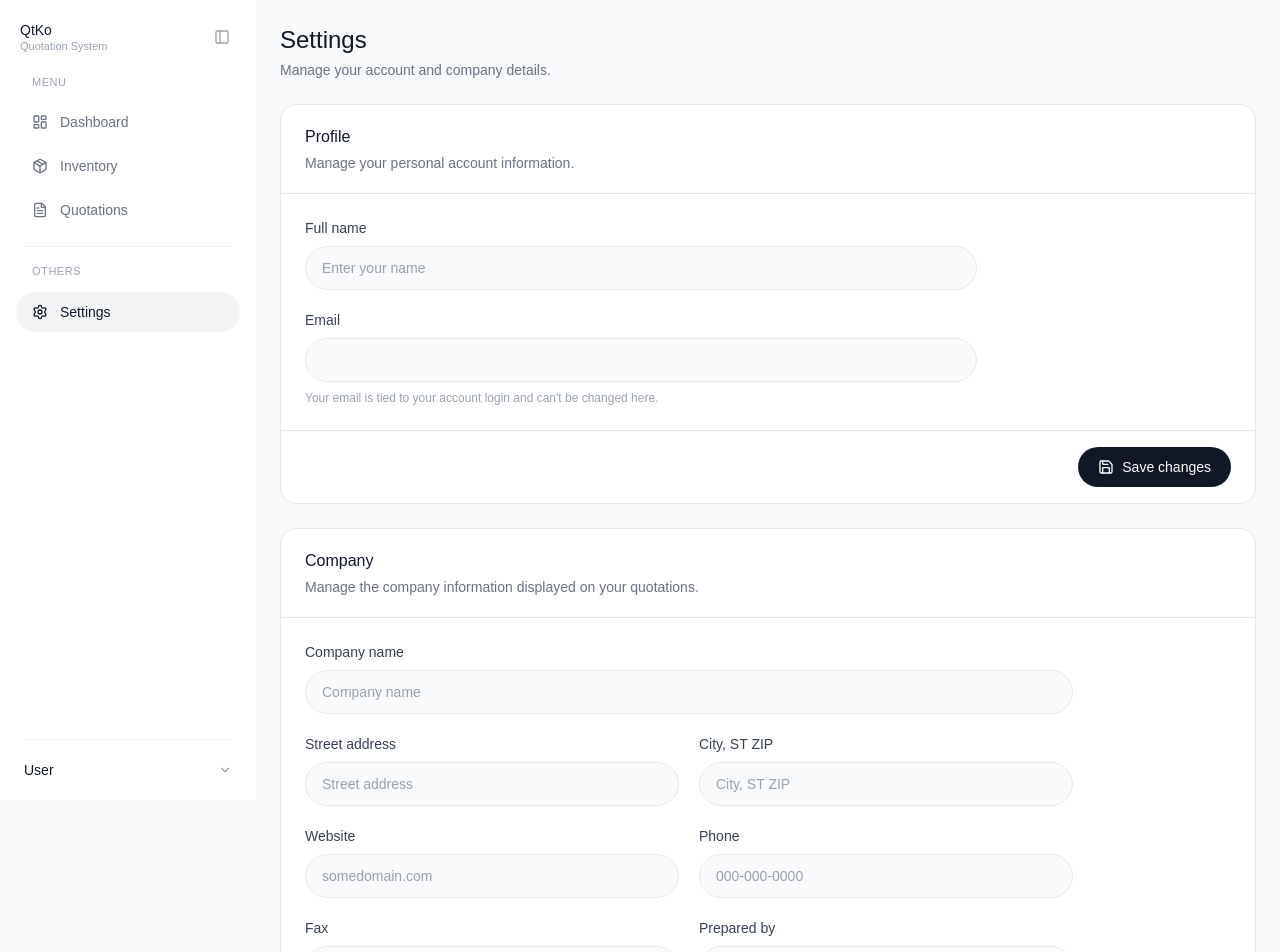
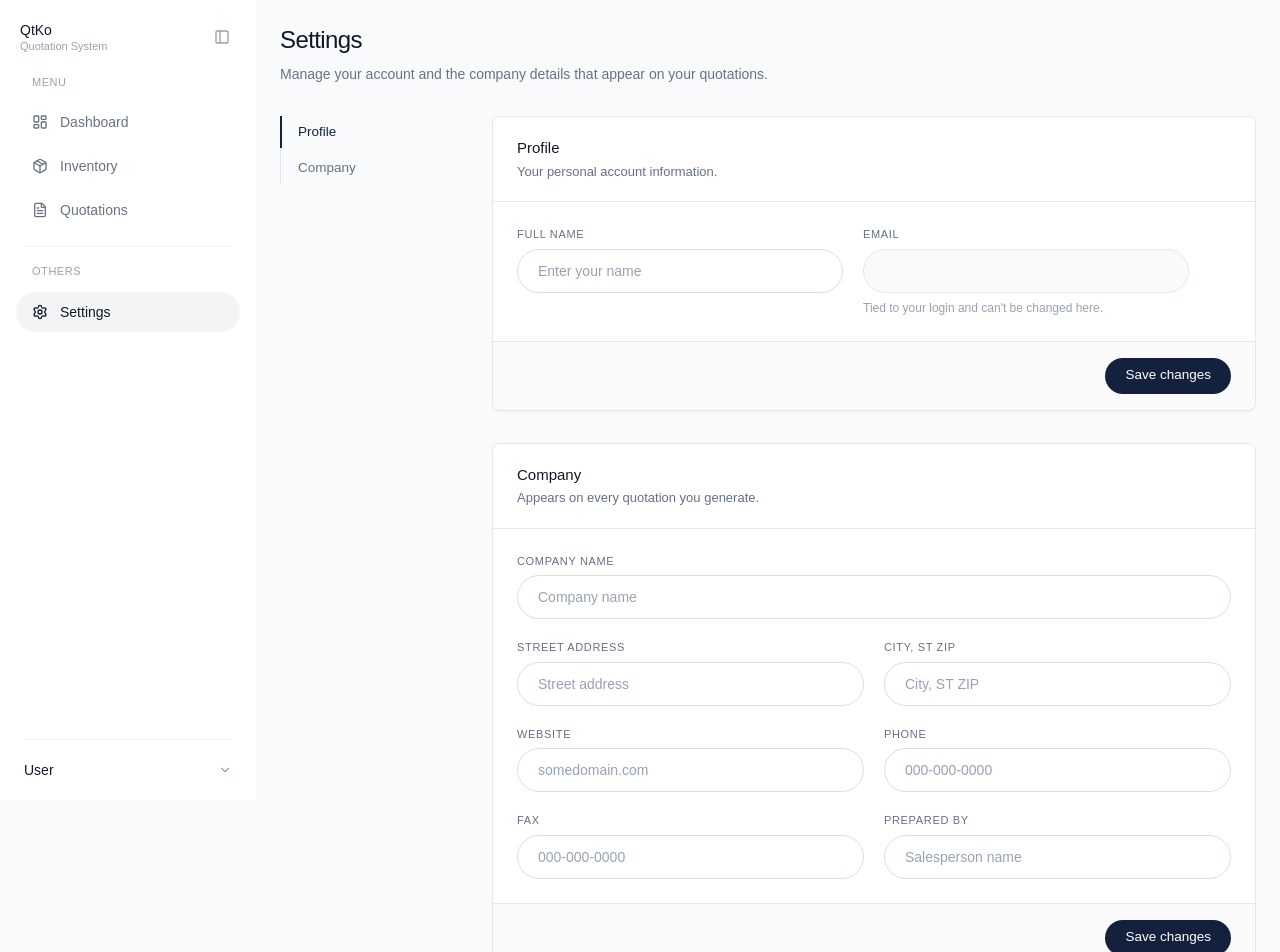
Before and after one commit to alexismierah/systems, a Next.js app in the folder qt/: page /dashboard/settings in a window 1280 px wide. Shown: the top 952 px of the page. Built offline with nearby package versions, Linux system fonts and the light colour scheme; no server answers.

Commit message:
Update page.tsx

```diff
--- a/qt/src/app/dashboard/settings/page.tsx
+++ b/qt/src/app/dashboard/settings/page.tsx
@@ -1,7 +1,6 @@
 "use client";
 
 import { useEffect, useState } from "react";
-import { Save, Loader2 } from "lucide-react";
 import { createClient } from "@/lib/supabase/client";
 
 const fontStack =
@@ -28,7 +27,10 @@ const emptyCompany: CompanyInfo = {
 };
 
 const inputClass =
-  "h-11 w-full rounded-full border border-gray-200 bg-gray-50 px-4 text-sm outline-none transition placeholder:text-gray-400 focus:border-gray-900 focus:bg-white focus:ring-2 focus:ring-gray-900/10";
+  "h-11 w-full rounded-full border border-[#DBDFE6] bg-white px-5 text-[14px] text-[#101828] outline-none transition placeholder:text-[#98A2B3] focus:border-[#14213D] focus:ring-2 focus:ring-[#14213D]/10";
+
+const labelClass =
+  "mb-1.5 block text-[11px] font-medium uppercase tracking-[0.06em] text-[#667085]";
 
 export default function SettingsPage() {
   const [userId, setUserId] = useState<string | null>(null);
@@ -39,19 +41,30 @@ export default function SettingsPage() {
   const [company, setCompany] =
     useState<CompanyInfo>(emptyCompany);
 
-  const [loadingProfile, setLoadingProfile] = useState(true);
-  const [savingProfile, setSavingProfile] = useState(false);
-  const [savingCompany, setSavingCompany] = useState(false);
+  const [loadingProfile, setLoadingProfile] =
+    useState(true);
 
-  const [profileSaved, setProfileSaved] = useState(false);
-  const [companySaved, setCompanySaved] = useState(false);
+  const [savingProfile, setSavingProfile] =
+    useState(false);
 
-  const [profileError, setProfileError] = useState("");
-  const [companyError, setCompanyError] = useState("");
+  const [savingCompany, setSavingCompany] =
+    useState(false);
 
-  // =========================
+  const [profileSaved, setProfileSaved] =
+    useState(false);
+
+  const [companySaved, setCompanySaved] =
+    useState(false);
+
+  const [profileError, setProfileError] =
+    useState("");
+
+  const [companyError, setCompanyError] =
+    useState("");
+
+  // =========================================================
   // LOAD PROFILE + COMPANY
-  // =========================
+  // =========================================================
 
   useEffect(() => {
     const supabase = createClient();
@@ -70,7 +83,8 @@ export default function SettingsPage() {
 
       setUserId(user.id);
 
-      const { data: profile } = await supabase
+      const { data: profile } =
+        await supabase
           .from("profiles")
           .select("full_name, email")
           .eq("id", user.id)
@@ -78,11 +92,18 @@ export default function SettingsPage() {
 
       setName(
         profile?.full_name ||
-          (user.user_metadata?.full_name as string | undefined) ||
+          (user.user_metadata
+            ?.full_name as
+            | string
+            | undefined) ||
           ""
       );
 
-      setEmail(profile?.email || user.email || "");
+      setEmail(
+        profile?.email ||
+          user.email ||
+          ""
+      );
 
       setLoadingProfile(false);
     }
@@ -90,7 +111,9 @@ export default function SettingsPage() {
     loadProfile();
 
     const storedCompany =
-      localStorage.getItem("company-profile");
+      localStorage.getItem(
+        "company-profile"
+      );
 
     if (storedCompany) {
       try {
@@ -104,9 +127,9 @@ export default function SettingsPage() {
     }
   }, []);
 
-  // =========================
+  // =========================================================
   // SAVE PROFILE
-  // =========================
+  // =========================================================
 
   const saveProfile = async () => {
     setProfileError("");
@@ -115,28 +138,35 @@ export default function SettingsPage() {
 
     try {
       if (!name.trim()) {
-        setProfileError("Please enter your name.");
+        setProfileError(
+          "Please enter your name."
+        );
         return;
       }
 
       const supabase = createClient();
 
       if (userId) {
-        const { error } = await supabase
+        const { error } =
+          await supabase
             .from("profiles")
             .update({
-            full_name: name.trim(),
+              full_name:
+                name.trim(),
             })
             .eq("id", userId);
 
         if (error) {
-          setProfileError(error.message);
+          setProfileError(
+            error.message
+          );
           return;
         }
 
         await supabase.auth.updateUser({
           data: {
-            full_name: name.trim(),
+            full_name:
+              name.trim(),
           },
         });
       }
@@ -155,9 +185,9 @@ export default function SettingsPage() {
     }
   };
 
-  // =========================
+  // =========================================================
   // SAVE COMPANY
-  // =========================
+  // =========================================================
 
   const saveCompany = async () => {
     setCompanyError("");
@@ -188,61 +218,121 @@ export default function SettingsPage() {
     }
   };
 
+  // =========================================================
+  // RENDER
+  // =========================================================
+
   return (
     <div
+      className="min-h-full w-full"
       style={{
         fontFamily: fontStack,
         fontWeight: 300,
       }}
     >
-      {/* ========================= */}
-      {/* PAGE HEADER */}
-      {/* ========================= */}
+      {/* =====================================================
+          PAGE HEADER
+      ===================================================== */}
 
-      <div className="mb-6">
+      <div className="mb-8">
         <h1
-          className="text-2xl text-gray-900"
-          style={{ fontWeight: 500 }}
+          className="text-2xl tracking-tight text-gray-900"
+          style={{
+            fontWeight: 300,
+          }}
         >
           Settings
         </h1>
 
-        <p className="mt-1 text-sm text-gray-500">
-          Manage your account and company details.
+        <p className="mt-2 text-sm text-gray-500">
+          Manage your account and the
+          company details that appear on
+          your quotations.
         </p>
       </div>
 
-      {/* ========================= */}
-      {/* PROFILE PANEL */}
-      {/* ========================= */}
+      {/* =====================================================
+          SETTINGS LAYOUT
 
-      <section className="mb-6 overflow-hidden rounded-2xl border border-gray-200 bg-white">
-        {/* Panel Header */}
-        <div className="border-b border-gray-200 px-6 py-5">
+          Full width like Quotations page.
+      ===================================================== */}
+
+      <div className="grid w-full grid-cols-1 gap-8 lg:grid-cols-[180px_minmax(0,1fr)]">
+        {/* ===================================================
+            SECTION NAV
+        =================================================== */}
+
+        <nav className="hidden lg:block">
+          <ul className="sticky top-10 space-y-1 border-l border-[#E4E7EC] text-[13.5px]">
+            <li>
+              <a
+                href="#profile"
+                className="-ml-px block border-l-2 border-[#14213D] py-1.5 pl-4 text-[#14213D]"
+                style={{
+                  fontWeight: 500,
+                }}
+              >
+                Profile
+              </a>
+            </li>
+
+            <li>
+              <a
+                href="#company"
+                className="-ml-px block border-l-2 border-transparent py-1.5 pl-4 text-[#667085] transition hover:border-[#D0D5DD] hover:text-[#101828]"
+              >
+                Company
+              </a>
+            </li>
+          </ul>
+        </nav>
+
+        {/* ===================================================
+            CONTENT
+        =================================================== */}
+
+        <div className="min-w-0 space-y-8">
+          {/* =================================================
+              PROFILE PANEL
+          ================================================= */}
+
+          <section
+            id="profile"
+            className="scroll-mt-10 overflow-hidden rounded-lg border border-[#E4E7EC] bg-white shadow-[0_1px_2px_rgba(16,24,40,0.04)]"
+          >
+            {/* PANEL HEADER (sticky) */}
+
+            <div className="sticky top-0 z-10 border-b border-[#E4E7EC] bg-white px-6 py-5">
               <h2
-            className="text-base text-gray-900"
-            style={{ fontWeight: 500 }}
+                className="text-[15px] text-[#101828]"
+                style={{
+                  fontWeight: 500,
+                }}
               >
                 Profile
               </h2>
 
-          <p className="mt-1 text-sm text-gray-500">
-            Manage your personal account information.
+              <p className="mt-0.5 text-[13px] text-[#667085]">
+                Your personal account
+                information.
               </p>
             </div>
 
-        {/* Panel Content */}
-        <div className="p-6">
+            {/* PANEL CONTENT */}
+
+            <div className="px-6 py-6">
               {loadingProfile ? (
-            <div className="flex items-center gap-2 text-sm text-gray-500">
-              <Loader2 className="h-4 w-4 animate-spin" />
+                <div className="text-[13.5px] text-[#667085]">
                   Loading profile...
                 </div>
               ) : (
-            <div className="max-w-2xl space-y-5">
-              {/* Full Name */}
+                <div className="grid max-w-2xl gap-5 sm:grid-cols-2">
+                  {/* FULL NAME */}
+
                   <div>
-                <label className="mb-2 block text-sm text-gray-700">
+                    <label
+                      className={labelClass}
+                    >
                       Full name
                     </label>
 
@@ -250,16 +340,23 @@ export default function SettingsPage() {
                       type="text"
                       value={name}
                       onChange={(e) =>
-                    setName(e.target.value)
+                        setName(
+                          e.target.value
+                        )
                       }
                       placeholder="Enter your name"
-                  className={inputClass}
+                      className={
+                        inputClass
+                      }
                     />
                   </div>
 
-              {/* Email */}
+                  {/* EMAIL */}
+
                   <div>
-                <label className="mb-2 block text-sm text-gray-700">
+                    <label
+                      className={labelClass}
+                    >
                       Email
                     </label>
 
@@ -267,31 +364,33 @@ export default function SettingsPage() {
                       type="email"
                       value={email}
                       disabled
-                  className="h-11 w-full cursor-not-allowed rounded-full border border-gray-200 bg-gray-50 px-4 text-sm text-gray-500 outline-none"
+                      className="h-11 w-full cursor-not-allowed rounded-full border border-[#E4E7EC] bg-[#F9FAFB] px-5 text-[14px] text-[#98A2B3] outline-none"
                     />
 
-                <p className="mt-2 text-xs text-gray-400">
-                  Your email is tied to your account login
-                  and can&apos;t be changed here.
+                    <p className="mt-1.5 text-[12px] text-[#98A2B3]">
+                      Tied to your login and
+                      can&apos;t be changed
+                      here.
                     </p>
                   </div>
                 </div>
               )}
             </div>
 
-        {/* Panel Footer */}
-        <div className="flex items-center justify-between border-t border-gray-200 px-6 py-4">
-          <div>
+            {/* PANEL FOOTER */}
+
+            <div className="flex items-center justify-between border-t border-[#E4E7EC] bg-[#FAFAFB] px-6 py-4">
+              <div className="text-[13px]">
                 {profileError && (
-              <p className="text-sm text-red-600">
+                  <span className="text-[#B42318]">
                     {profileError}
-              </p>
+                  </span>
                 )}
 
                 {profileSaved && (
-              <p className="text-sm text-green-600">
+                  <span className="text-[#067647]">
                     Profile saved.
-              </p>
+                  </span>
                 )}
               </div>
 
@@ -299,17 +398,14 @@ export default function SettingsPage() {
                 type="button"
                 onClick={saveProfile}
                 disabled={
-              savingProfile || loadingProfile
+                  savingProfile ||
+                  loadingProfile
                 }
-            className="flex h-10 items-center gap-2 rounded-full bg-gray-900 px-5 text-sm text-white transition hover:bg-black disabled:cursor-not-allowed disabled:opacity-60"
-            style={{ fontWeight: 500 }}
+                className="flex h-9 items-center rounded-full bg-[#14213D] px-5 text-[13.5px] text-white transition hover:bg-[#0F1930] disabled:cursor-not-allowed disabled:opacity-60"
+                style={{
+                  fontWeight: 500,
+                }}
               >
-            {savingProfile ? (
-              <Loader2 className="h-4 w-4 animate-spin" />
-            ) : (
-              <Save className="h-4 w-4" />
-            )}
-
                 {savingProfile
                   ? "Saving..."
                   : "Save changes"}
@@ -317,132 +413,182 @@ export default function SettingsPage() {
             </div>
           </section>
 
-      {/* ========================= */}
-      {/* COMPANY PANEL */}
-      {/* ========================= */}
+          {/* =================================================
+              COMPANY PANEL
+          ================================================= */}
 
-      <section className="overflow-hidden rounded-2xl border border-gray-200 bg-white">
-        {/* Panel Header */}
-        <div className="border-b border-gray-200 px-6 py-5">
+          <section
+            id="company"
+            className="scroll-mt-10 overflow-hidden rounded-lg border border-[#E4E7EC] bg-white shadow-[0_1px_2px_rgba(16,24,40,0.04)]"
+          >
+            {/* PANEL HEADER (sticky) */}
+
+            <div className="sticky top-0 z-10 border-b border-[#E4E7EC] bg-white px-6 py-5">
               <h2
-            className="text-base text-gray-900"
-            style={{ fontWeight: 500 }}
+                className="text-[15px] text-[#101828]"
+                style={{
+                  fontWeight: 500,
+                }}
               >
                 Company
               </h2>
 
-          <p className="mt-1 text-sm text-gray-500">
-            Manage the company information displayed on
-            your quotations.
+              <p className="mt-0.5 text-[13px] text-[#667085]">
+                Appears on every quotation
+                you generate.
               </p>
             </div>
 
-        {/* Panel Content */}
-        <div className="p-6">
+            {/* PANEL CONTENT */}
+
+            <div className="px-6 py-6">
               <div className="grid max-w-3xl gap-5 sm:grid-cols-2">
-            {/* Company Name */}
+                {/* COMPANY NAME */}
+
                 <div className="sm:col-span-2">
-              <label className="mb-2 block text-sm text-gray-700">
+                  <label
+                    className={labelClass}
+                  >
                     Company name
                   </label>
 
                   <input
                     type="text"
-                value={company.companyName}
+                    value={
+                      company.companyName
+                    }
                     onChange={(e) =>
                       setCompany({
                         ...company,
-                    companyName: e.target.value,
+                        companyName:
+                          e.target.value,
                       })
                     }
                     placeholder="Company name"
-                className={inputClass}
+                    className={
+                      inputClass
+                    }
                   />
                 </div>
 
-            {/* Street Address */}
+                {/* STREET ADDRESS */}
+
                 <div>
-              <label className="mb-2 block text-sm text-gray-700">
+                  <label
+                    className={labelClass}
+                  >
                     Street address
                   </label>
 
                   <input
                     type="text"
-                value={company.streetAddress}
+                    value={
+                      company.streetAddress
+                    }
                     onChange={(e) =>
                       setCompany({
                         ...company,
-                    streetAddress: e.target.value,
+                        streetAddress:
+                          e.target.value,
                       })
                     }
                     placeholder="Street address"
-                className={inputClass}
+                    className={
+                      inputClass
+                    }
                   />
                 </div>
 
-            {/* City / State / ZIP */}
+                {/* CITY / STATE / ZIP */}
+
                 <div>
-              <label className="mb-2 block text-sm text-gray-700">
+                  <label
+                    className={labelClass}
+                  >
                     City, ST ZIP
                   </label>
 
                   <input
                     type="text"
-                value={company.cityStateZip}
+                    value={
+                      company.cityStateZip
+                    }
                     onChange={(e) =>
                       setCompany({
                         ...company,
-                    cityStateZip: e.target.value,
+                        cityStateZip:
+                          e.target.value,
                       })
                     }
                     placeholder="City, ST ZIP"
-                className={inputClass}
+                    className={
+                      inputClass
+                    }
                   />
                 </div>
 
-            {/* Website */}
+                {/* WEBSITE */}
+
                 <div>
-              <label className="mb-2 block text-sm text-gray-700">
+                  <label
+                    className={labelClass}
+                  >
                     Website
                   </label>
 
                   <input
                     type="text"
-                value={company.website}
+                    value={
+                      company.website
+                    }
                     onChange={(e) =>
                       setCompany({
                         ...company,
-                    website: e.target.value,
+                        website:
+                          e.target.value,
                       })
                     }
                     placeholder="somedomain.com"
-                className={inputClass}
+                    className={
+                      inputClass
+                    }
                   />
                 </div>
 
-            {/* Phone */}
+                {/* PHONE */}
+
                 <div>
-              <label className="mb-2 block text-sm text-gray-700">
+                  <label
+                    className={labelClass}
+                  >
                     Phone
                   </label>
 
                   <input
                     type="text"
-                value={company.phone}
+                    value={
+                      company.phone
+                    }
                     onChange={(e) =>
                       setCompany({
                         ...company,
-                    phone: e.target.value,
+                        phone:
+                          e.target.value,
                       })
                     }
                     placeholder="000-000-0000"
-                className={inputClass}
+                    className={
+                      inputClass
+                    }
                   />
                 </div>
 
-            {/* Fax */}
+                {/* FAX */}
+
                 <div>
-              <label className="mb-2 block text-sm text-gray-700">
+                  <label
+                    className={labelClass}
+                  >
                     Fax
                   </label>
 
@@ -456,45 +602,57 @@ export default function SettingsPage() {
                       })
                     }
                     placeholder="000-000-0000"
-                className={inputClass}
+                    className={
+                      inputClass
+                    }
                   />
                 </div>
 
-            {/* Prepared By */}
+                {/* PREPARED BY */}
+
                 <div>
-              <label className="mb-2 block text-sm text-gray-700">
+                  <label
+                    className={labelClass}
+                  >
                     Prepared by
                   </label>
 
                   <input
                     type="text"
-                value={company.preparedBy}
+                    value={
+                      company.preparedBy
+                    }
                     onChange={(e) =>
                       setCompany({
                         ...company,
-                    preparedBy: e.target.value,
+                        preparedBy:
+                          e.target.value,
                       })
                     }
                     placeholder="Salesperson name"
-                className={inputClass}
+                    className={
+                      inputClass
+                    }
                   />
                 </div>
               </div>
             </div>
 
-        {/* Panel Footer */}
-        <div className="flex items-center justify-between border-t border-gray-200 px-6 py-4">
-          <div>
+            {/* PANEL FOOTER */}
+
+            <div className="flex items-center justify-between border-t border-[#E4E7EC] bg-[#FAFAFB] px-6 py-4">
+              <div className="text-[13px]">
                 {companyError && (
-              <p className="text-sm text-red-600">
+                  <span className="text-[#B42318]">
                     {companyError}
-              </p>
+                  </span>
                 )}
 
                 {companySaved && (
-              <p className="text-sm text-green-600">
-                Company information saved.
-              </p>
+                  <span className="text-[#067647]">
+                    Company information
+                    saved.
+                  </span>
                 )}
               </div>
 
@@ -502,15 +660,11 @@ export default function SettingsPage() {
                 type="button"
                 onClick={saveCompany}
                 disabled={savingCompany}
-            className="flex h-10 items-center gap-2 rounded-full bg-gray-900 px-5 text-sm text-white transition hover:bg-black disabled:cursor-not-allowed disabled:opacity-60"
-            style={{ fontWeight: 500 }}
+                className="flex h-9 items-center rounded-full bg-[#14213D] px-5 text-[13.5px] text-white transition hover:bg-[#0F1930] disabled:cursor-not-allowed disabled:opacity-60"
+                style={{
+                  fontWeight: 500,
+                }}
               >
-            {savingCompany ? (
-              <Loader2 className="h-4 w-4 animate-spin" />
-            ) : (
-              <Save className="h-4 w-4" />
-            )}
-
                 {savingCompany
                   ? "Saving..."
                   : "Save changes"}
@@ -518,5 +672,7 @@ export default function SettingsPage() {
             </div>
           </section>
         </div>
+      </div>
+    </div>
   );
 }
```
Lines whose indentation alone changed are shown as unchanged.
